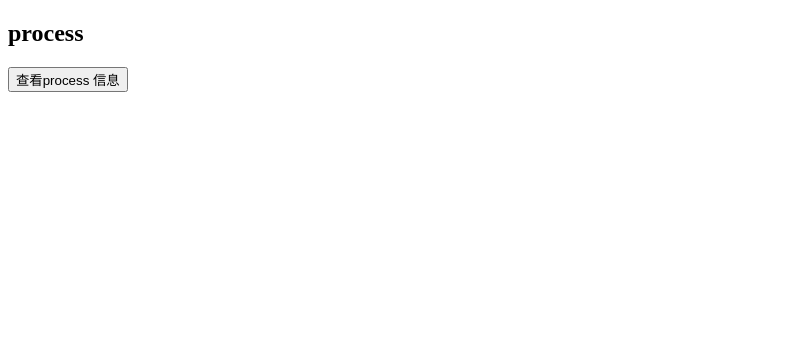
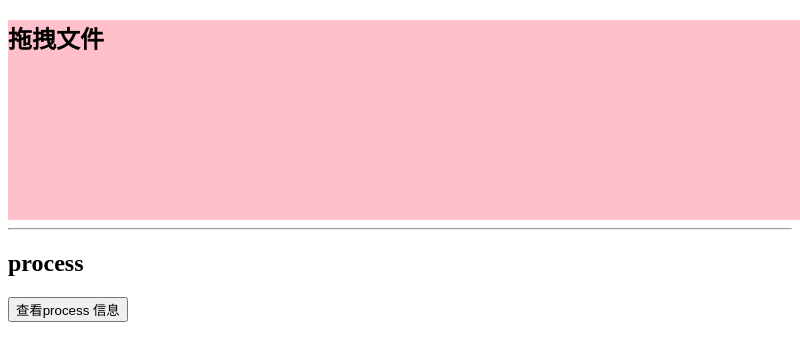
Before and after one commit to demo-collection/electron-simple, an Electron app: page src/index.html in a window 800 px wide. Drawn offline with Linux system fonts and the light colour scheme.

Commit message:
feat: modify index.html

```diff
--- /dev/null
+++ b/src/css/main.css
@@ -0,0 +1,5 @@
+#drag {
+    height: 200px;
+    width: 100vw;
+    background: pink;
+}
--- a/src/index.html
+++ b/src/index.html
@@ -5,9 +5,16 @@
     <!-- https://developer.mozilla.org/en-US/docs/Web/HTTP/CSP -->
     <!--    <meta http-equiv="Content-Security-Policy" content="default-src 'self'; script-src 'self'">-->
     <meta http-equiv="X-Content-Security-Policy" content="default-src 'self'; script-src 'self'">
+    <link rel="stylesheet" href="./css/main.css">
     <title>Hello World!</title>
 </head>
 <body>
+
+<div id="drag">
+    <h2>拖拽文件</h2>
+</div>
+
+<hr>
 <div>
     <h2>process</h2>
     <button id="get-process">查看process 信息</button>
```
Lines whose indentation alone changed are shown as unchanged.
